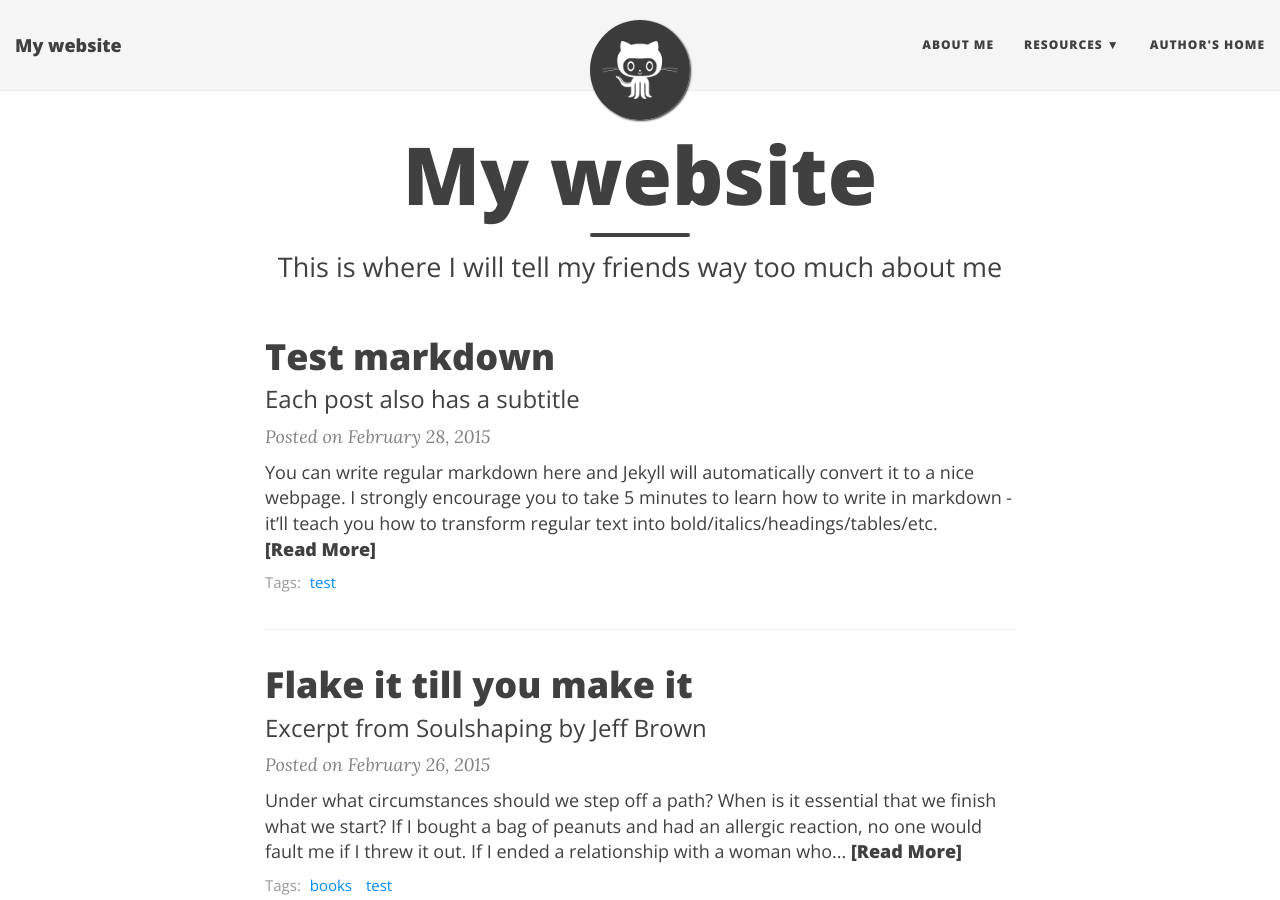
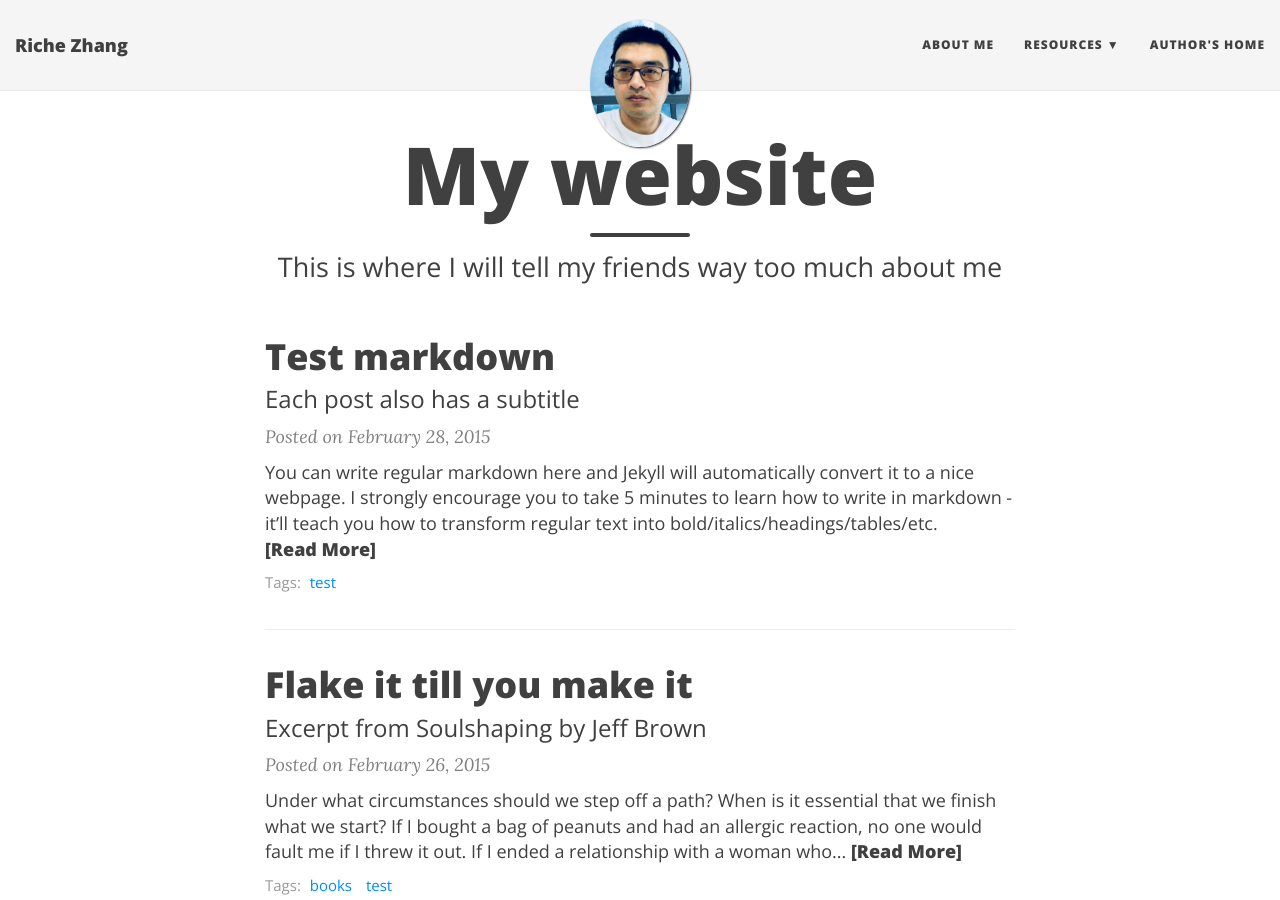
Before and after one commit to RicheZhang/RicheZhang.github.io, a Jekyll site: the page built from index.html, in a window 1280 px wide and 900 px high. Built offline with Jekyll 4.4.1, drawn with Linux system fonts in a browser that asks for light colours; nearby versions of some CDN libraries; the list of posts is cut into pages by our own code; some of the changed lines change nothing that is shown.

Commit message:
personal info

```diff
--- a/_config.yml
+++ b/_config.yml
@@ -4,7 +4,7 @@
 # baseurl is the website's URL without the hostname
 
 # If you are building a simple GitHub user page (http://username.github.io) then use these settings:
-url: "http://username.github.io"
+url: "http://richezhang.github.io"
 baseurl: ""
 
 # If you are building a GitHub project page then use these settings:
@@ -14,10 +14,10 @@ baseurl: ""
 # Of course don't forget to change the username and projectname to YOUR username and project
 
 # Name of website
-title: My website
+title: Riche Zhang
 
 # Short description of your site
-description: A virtual proof that name is awesome!
+description: Hello world!This is Riche working on AI,software development and photography.
 
 # --- Navigation bar options --- #
 
@@ -28,11 +28,11 @@ navbar-links:
     - Beautiful Jekyll: "http://deanattali.com/beautiful-jekyll/"
     - Learn markdown: "http://www.markdowntutorial.com/"
     - GitHub Pages: "https://pages.github.com/"
-  Author's home: "http://deanattali.com"
+  Author's home: "http://jifeng.com"
 
 # Image to show in the navigation bar - image must be a square (width = height)
 # Remove this parameter if you don't want an image in the navbar
-avatar: "/img/avatar-icon.png"
+avatar: "/img/avatar.jpg"
 
 # If you want to have an image logo in the top-left corner instead of the title text,
 # then specify the following parameter
```
Also changed, not shown: img/avatar.JPG (added).
